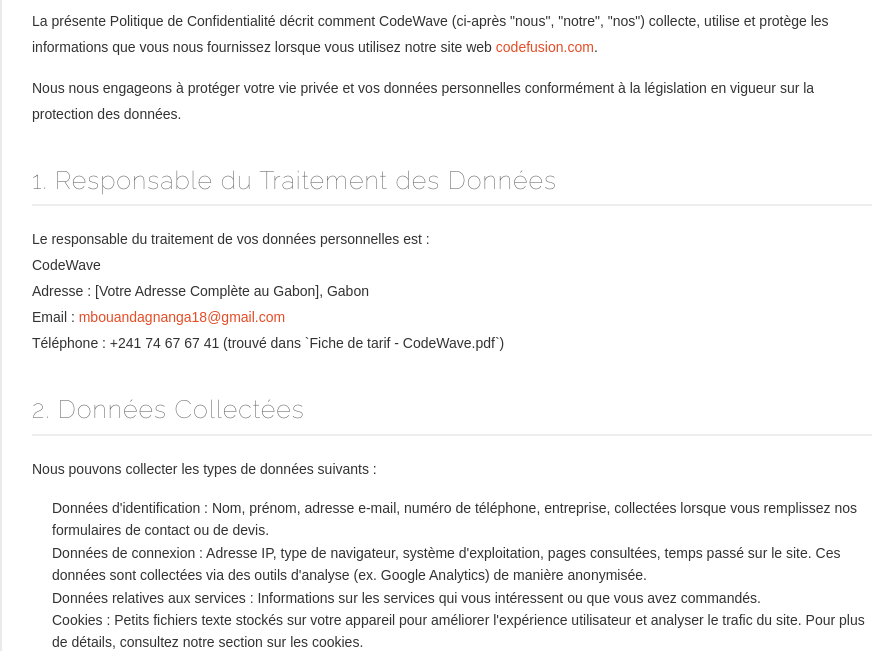
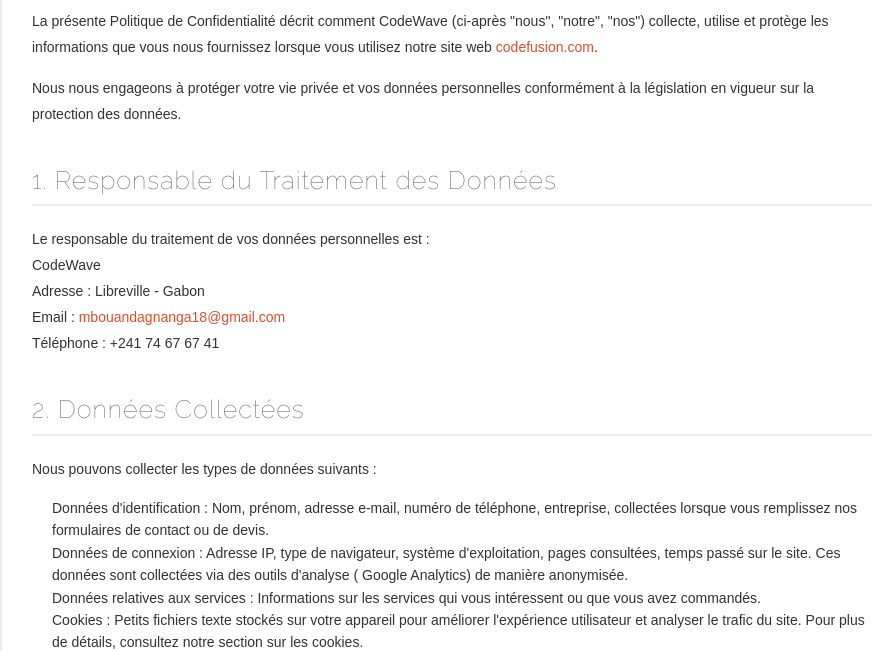
Before and after one commit to NGOUBADJAMBO-Richard/M.G.N-CodeWave, a plain HTML site: page politique-de-confidentialite.html in a window 1280 px wide. Shown: the part 151-802 px from the top of the page, without its empty margins (188-1083 px from the left). Drawn offline with Linux system fonts and the light colour scheme.

Commit message:
Update politique-de-confidentialite.html

```diff
--- a/politique-de-confidentialite.html
+++ b/politique-de-confidentialite.html
@@ -123,13 +123,12 @@
       <p>
         Le responsable du traitement de vos données personnelles est :<br />
         <strong>CodeWave</strong><br />
-        Adresse : [Votre Adresse Complète au Gabon], Gabon<br />
+        Adresse : Libreville - Gabon<br />
         Email :
         <a href="mailto:mbouandagnanga18@gmail.com"
           >mbouandagnanga18@gmail.com</a
         ><br />
-        Téléphone : +241 74 67 67 41 (trouvé dans `Fiche de tarif -
-        CodeWave.pdf`)
+        Téléphone : +241 74 67 67 41
       </p>
 
       <h2>2. Données Collectées</h2>
@@ -143,8 +142,8 @@
         <li>
           <strong>Données de connexion :</strong> Adresse IP, type de
           navigateur, système d'exploitation, pages consultées, temps passé sur
-          le site. Ces données sont collectées via des outils d'analyse (ex.
-          Google Analytics) de manière anonymisée.
+          le site. Ces données sont collectées via des outils d'analyse ( Google
+          Analytics) de manière anonymisée.
         </li>
         <li>
           <strong>Données relatives aux services :</strong> Informations sur les
```
